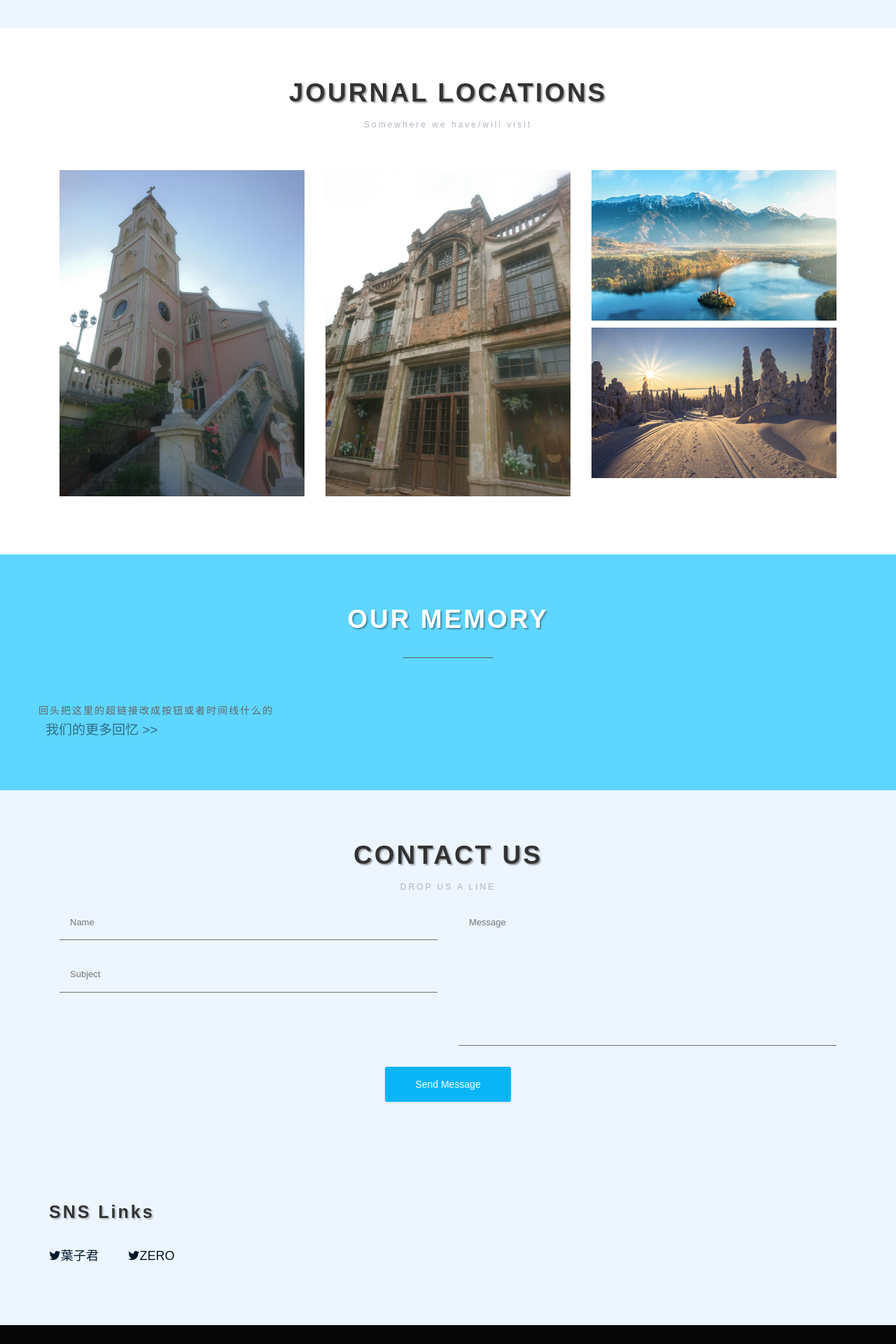
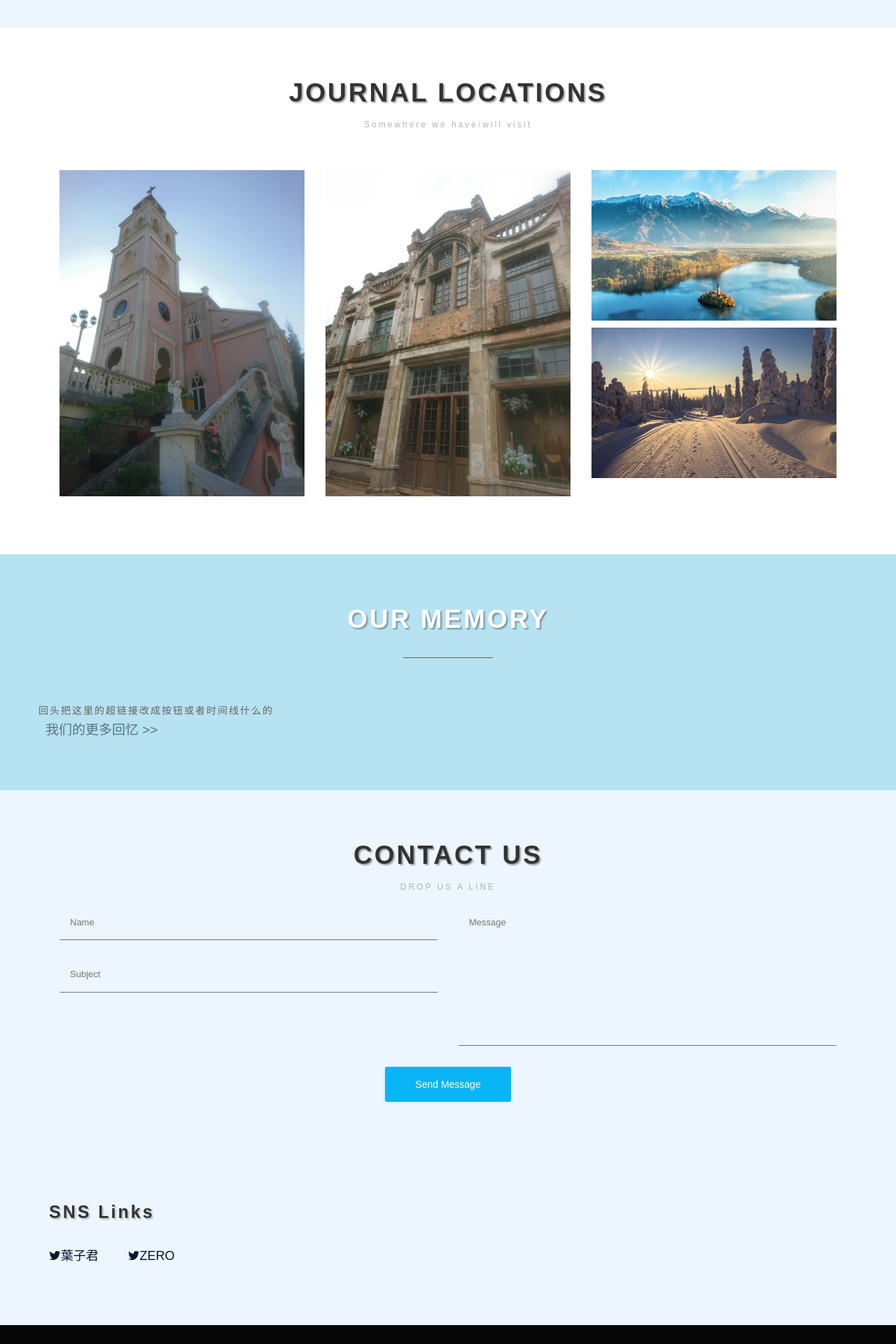
Before and after one commit to Timothyhay/TimothyhayHeap, a Jekyll site: the page built from index.html, in a window 1280 px wide. Shown: the part 1847-3767 px from the top of the page at 70% size. Built offline with Jekyll 4.4.1, drawn with Linux system fonts in a browser that asks for light colours.

Commit message:
FixDisplayError

```diff
--- a/css/style.css
+++ b/css/style.css
@@ -479,7 +479,7 @@ label {
 
 .our-team-w3l {
     padding: 73px 0px;
-    background-color: rgba(77, 210, 255, 0.9);
+    background-color: rgba(174, 223, 240, 0.9);
 }
 
 .our-team-w3l-content {
--- a/index.html
+++ b/index.html
@@ -200,7 +200,7 @@ title: HayHeapStudio
 	</div>
 	<div class="our-team-w3l-content">
 		<div class="container">
-			<div class="row" style="color:#FFF">
+			<div class="row" >
 				<p>回头把这里的超链接改成按钮或者时间线什么的</p>
 				<a href="./photowall.html">我们的更多回忆 >> </a>
 
```
